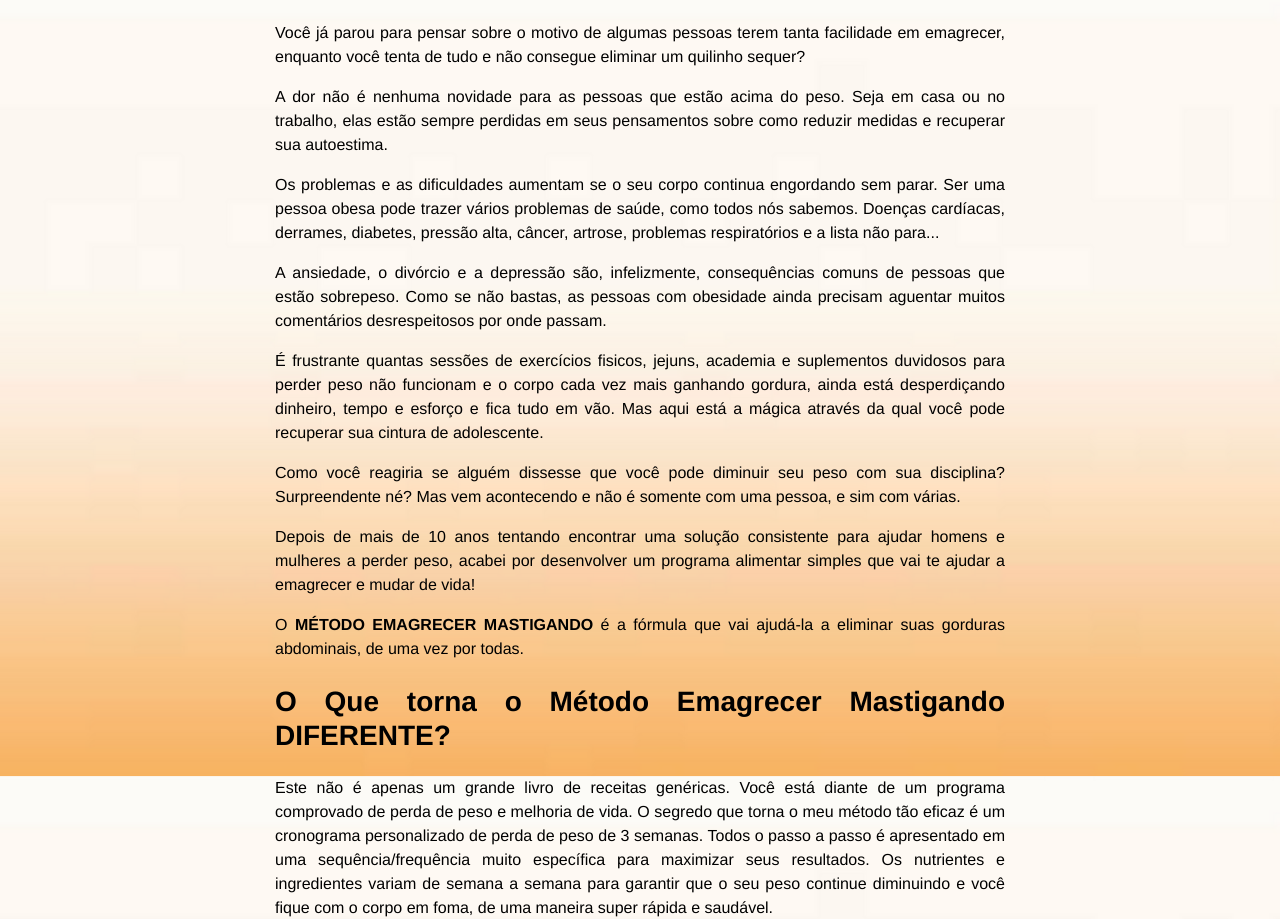
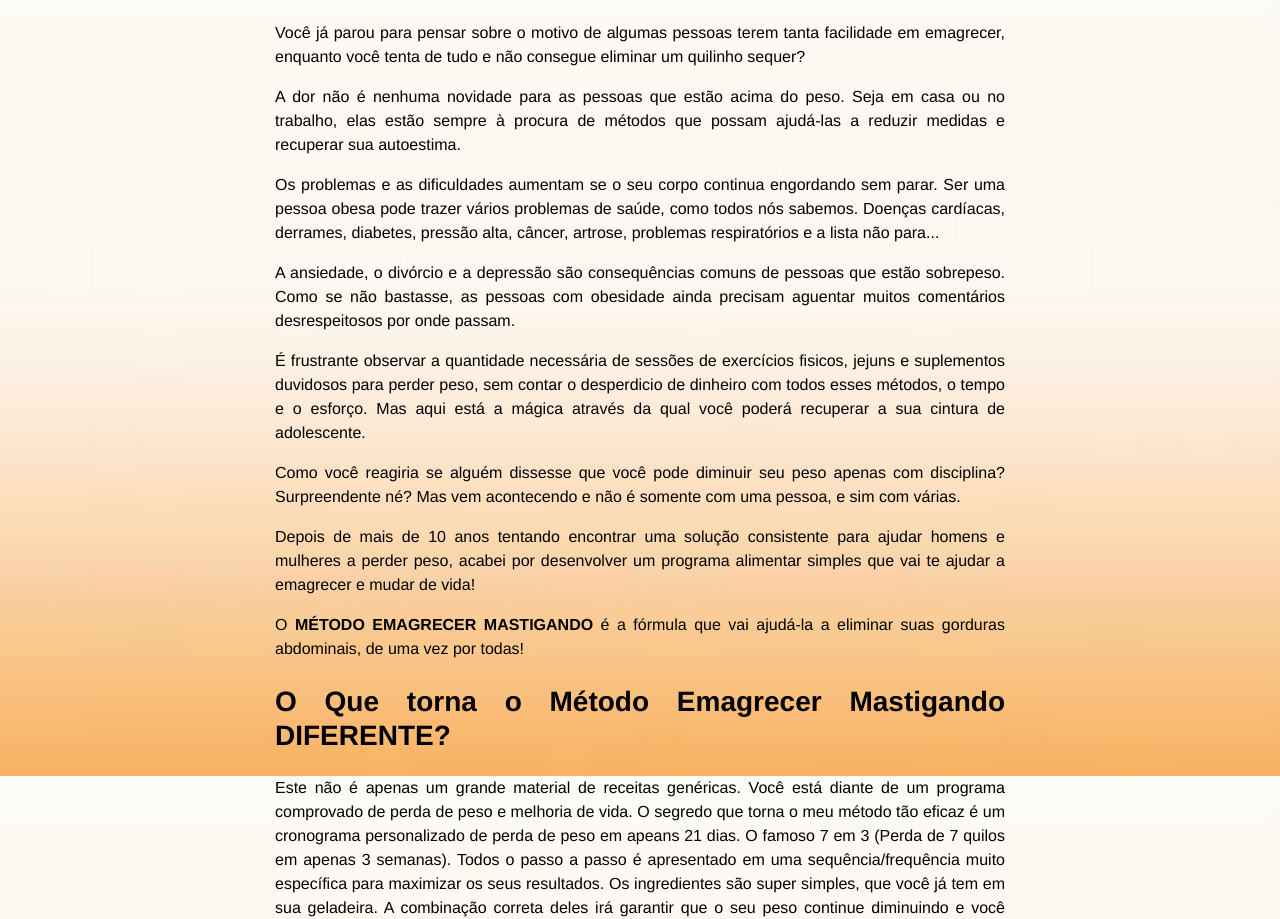
Before and after one commit to SevnMatt/metodoemagrecer.online, a plain HTML site: page index.html in a window 1280 px wide. Shown: the part 841-1760 px from the top of the page. Drawn offline with nearby package versions, Linux system fonts and the light colour scheme; a script that the page names is missing.

Commit message:
Update index.html

```diff
--- a/index.html
+++ b/index.html
@@ -82,17 +82,17 @@
 	   <h3 align="center" class="my-4 style20 style1"><b>Método Emagrecer Mastigando</b></h3>
 	<p align="justify">Você já parou para pensar sobre o motivo de algumas pessoas terem tanta facilidade em emagrecer, enquanto você tenta de tudo e não consegue eliminar um quilinho sequer?</p>
 <p align="justify"/>
-<div align="justify">A dor não é nenhuma novidade para as pessoas que estão acima do peso. Seja em casa ou no trabalho, elas estão sempre perdidas em seus pensamentos sobre como reduzir medidas e recuperar sua autoestima.
+<div align="justify">A dor não é nenhuma novidade para as pessoas que estão acima do peso. Seja em casa ou no trabalho, elas estão sempre à procura de métodos que possam ajudá-las a reduzir medidas e recuperar sua autoestima.
   </p>
 </div>
 <p align="justify">Os problemas e as dificuldades aumentam se o seu corpo continua engordando sem parar. Ser uma pessoa obesa pode trazer vários problemas de saúde, como todos nós sabemos. Doenças cardíacas, derrames, diabetes, pressão alta, câncer, artrose, problemas respiratórios e a lista não para...</p>
-<p align="justify">A ansiedade, o divórcio e a depressão são, infelizmente, consequências comuns de pessoas que estão sobrepeso. Como se não bastas, as pessoas com obesidade ainda precisam aguentar muitos comentários desrespeitosos por onde passam.</p>
-<p align="justify">É frustrante quantas sessões de exercícios fisicos, jejuns, academia e suplementos duvidosos para perder peso não funcionam e o corpo cada vez mais ganhando gordura, ainda está desperdiçando dinheiro, tempo e esforço e fica tudo em vão. Mas aqui está a mágica através da qual você pode recuperar sua cintura de adolescente.</p>
-<p align="justify">Como você reagiria se alguém dissesse que você pode diminuir seu peso com sua disciplina? Surpreendente né? Mas vem acontecendo e não é somente com uma pessoa, e sim com várias.</p>
+<p align="justify">A ansiedade, o divórcio e a depressão são consequências comuns de pessoas que estão sobrepeso. Como se não bastasse, as pessoas com obesidade ainda precisam aguentar muitos comentários desrespeitosos por onde passam.</p>
+<p align="justify">É frustrante observar a quantidade necessária de sessões de exercícios fisicos, jejuns e suplementos duvidosos para perder peso, sem contar o desperdicio de dinheiro com todos esses métodos, o tempo e o esforço. Mas aqui está a mágica através da qual você poderá recuperar a sua cintura de adolescente.</p>
+<p align="justify">Como você reagiria se alguém dissesse que você pode diminuir seu peso apenas com disciplina? Surpreendente né? Mas vem acontecendo e não é somente com uma pessoa, e sim com várias.</p>
 <p align="justify">Depois de mais de 10 anos tentando encontrar uma solução consistente para ajudar homens e mulheres a perder peso, acabei por desenvolver um programa alimentar simples que vai te ajudar a emagrecer e mudar de vida!</p>
-<p align="justify">O <strong>MÉTODO EMAGRECER MASTIGANDO</strong> é a fórmula que vai ajudá-la a eliminar suas gorduras abdominais, de uma vez por todas.</p>
+<p align="justify">O <strong>MÉTODO EMAGRECER MASTIGANDO</strong> é a fórmula que vai ajudá-la a eliminar suas gorduras abdominais, de uma vez por todas!</p>
 <h3 align="justify" class="my-4 style20"><b><span class="style1">O Que torna o Método Emagrecer Mastigando </span><span class="style21 style2">DIFERENTE?</span></b></h3>
-<p align="justify">Este não é apenas um grande livro de receitas genéricas. Você está diante de um programa comprovado de perda de peso e melhoria de vida. O segredo que torna o meu método tão eficaz é um cronograma personalizado de perda de peso de 3 semanas. Todos o passo a passo é apresentado em uma sequência/frequência muito específica para maximizar seus resultados. Os nutrientes e ingredientes variam de semana a semana para garantir que o seu peso continue diminuindo e você fique com o corpo em foma, de uma maneira super rápida e saudável.</p>
+<p align="justify">Este não é apenas um grande material de receitas genéricas. Você está diante de um programa comprovado de perda de peso e melhoria de vida. O segredo que torna o meu método tão eficaz é um cronograma personalizado de perda de peso em apeans 21 dias. O famoso 7 em 3 (Perda de 7 quilos em apenas 3 semanas). Todos o passo a passo é apresentado em uma sequência/frequência muito específica para maximizar os seus resultados. Os ingredientes são super simples, que você já tem em sua geladeira. A combinação correta deles irá garantir que o seu peso continue diminuindo e você fique com o corpo em foma, de uma maneira super rápida e saudável.</p>
        </div>
       </div>
   </div>
```
